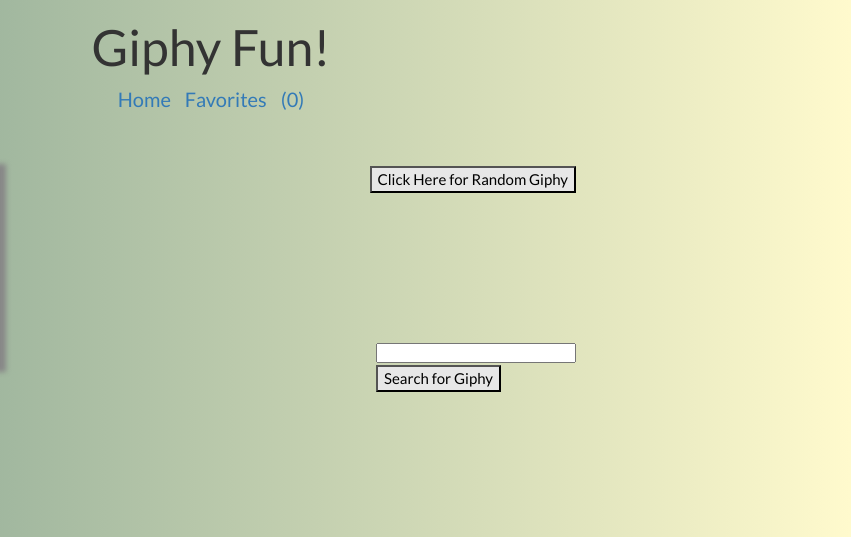
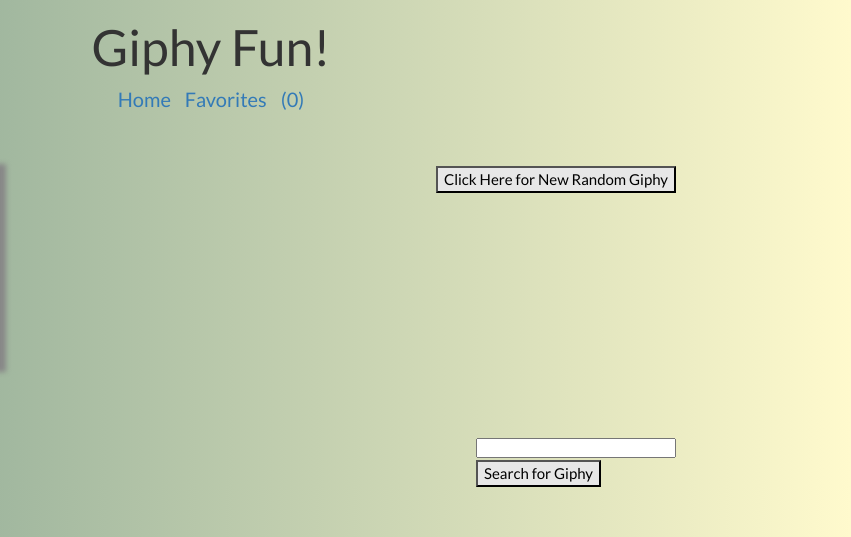
Before and after one commit to motbsitu/rho_weekend_challenge_5, a website: page public/views/index.html at #/home in a window 1280 px wide. Shown: the top 537 px of the page, 429-1280 px from the left. Drawn offline with nearby package versions, Linux system fonts and the light colour scheme; files that its build step writes are made by us from their sources; no server answers; files whose address does not match are found by name.

```diff
--- a/public/scripts/giphy.service.js
+++ b/public/scripts/giphy.service.js
@@ -22,8 +22,10 @@
             });
     };
     this.favoriteGiphy = function(favorited) {
+
         return $http.post('/favorites', favorited)
             .then(function(favorited) {
+
                 return favorited;
             });
     };
--- a/public/styles/styles.css
+++ b/public/styles/styles.css
@@ -47,14 +47,15 @@
 .get-random{
   display: inline-block;
   float: right;
-  margin-right: 275px;
+  margin-right: 175px;
   margin-top: 50px;
 }
 .search-gif{
-  margin-top: 150px;
+  clear:left;
+  margin-top: 2px;
   display: inline-block;
   float: right;
-  margin-right: 275px;
+  margin-right: 175px;
 
 }
 .many-gif{
--- a/public/views/home.html
+++ b/public/views/home.html
@@ -10,7 +10,7 @@
 </div>
 
 <div class="get-random">
-    <button ng-click="main.getGiphy()">Click Here for Random Giphy</button>
+    <button ng-click="main.getGiphy()">Click Here for New Random Giphy</button>
 </div>
 
 <div class="search-gif">
--- a/routes/favorites.js
+++ b/routes/favorites.js
@@ -31,8 +31,7 @@
                 res.sendStatus('query error', 500);
                 return;
             }
-
-        console.log('Got rows from the DB:',result.rows);
+        //console.log('Got rows from the DB:',result.rows);
         res.send(result.rows);
 
         });
@@ -53,7 +52,7 @@
                   res.sendStatus('query error', 500);
                   return;
               }
-          console.log('Got rows from the DB:',result.rows);
+  //        console.log('Got rows from the DB:',result.rows);
           res.send(result.rows);
 
           });
```
Also changed, not shown: public/scripts/main.controller.js (+6 -8 lines).
